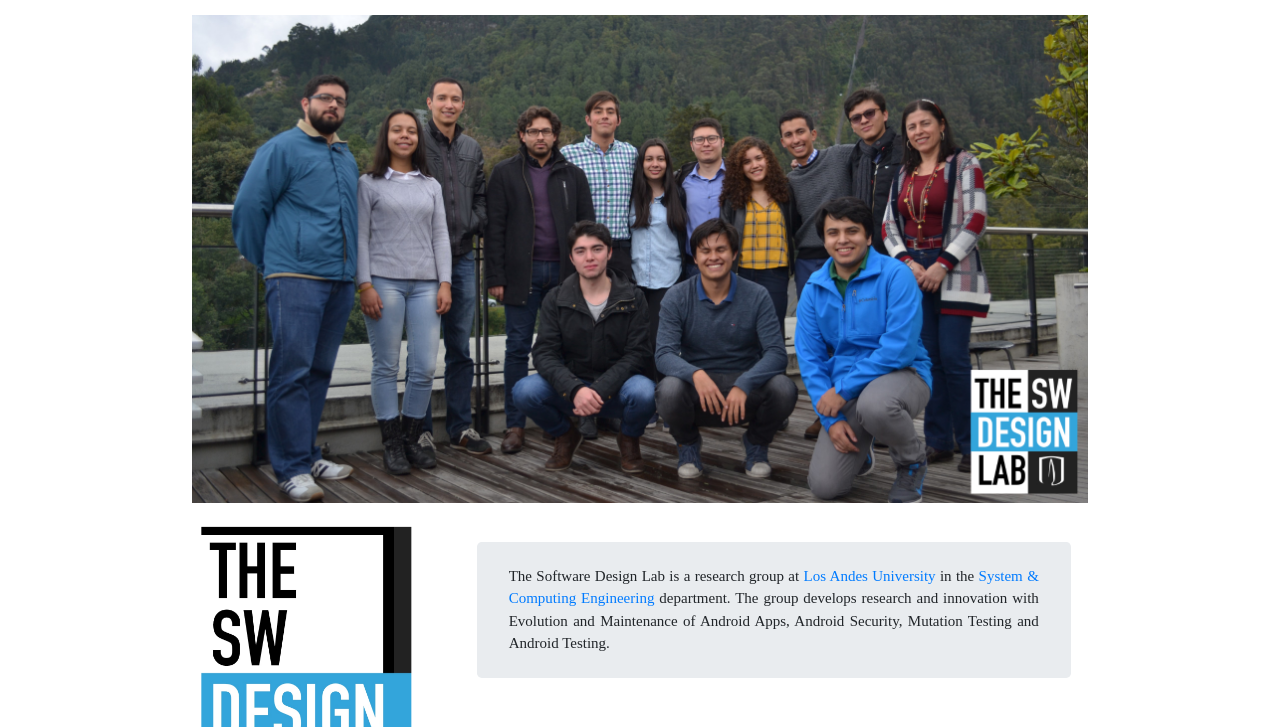
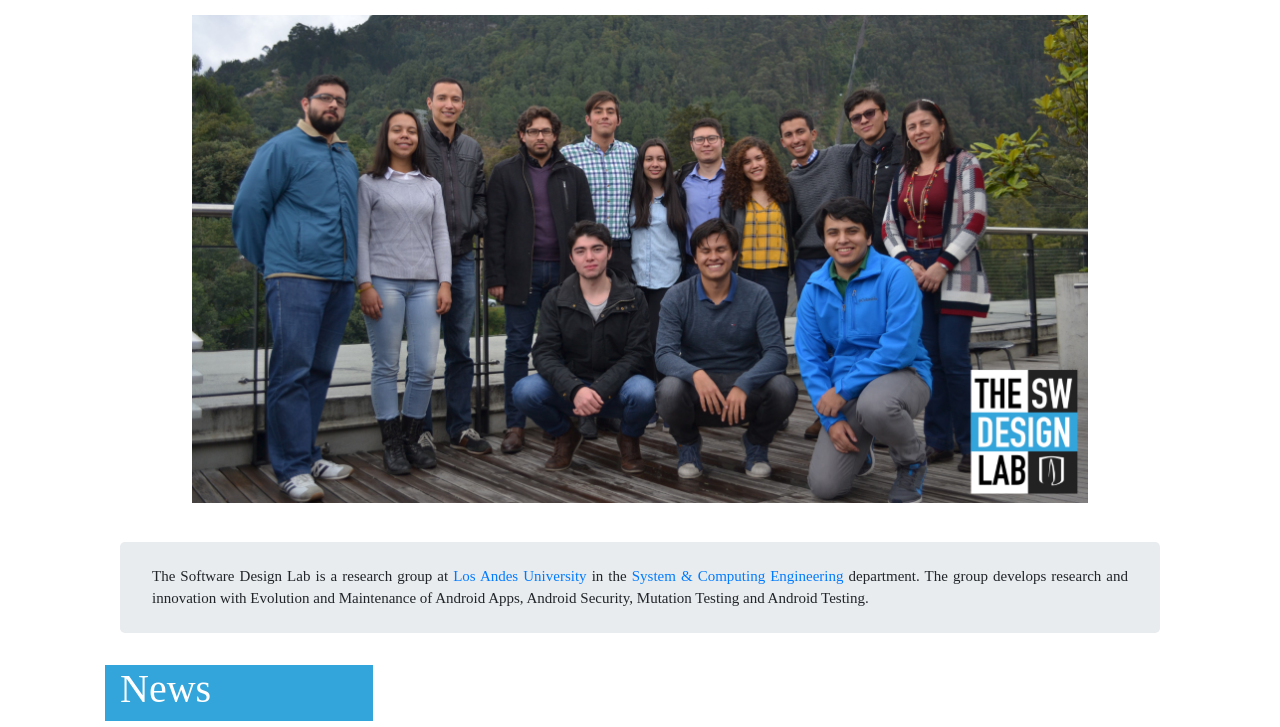
Before and after one commit to uwsampa/research-group-web, a Jekyll site: the page built from index.html, in a window 1280 px wide. Shown: the part 204-931 px from the top of the page. Built offline with Jekyll 4.4.1, drawn with Linux system fonts in a browser that asks for light colours; some web fonts are replaced; grey boxes are pictures that could not be loaded.

Commit message:
Sin logo

```diff
--- a/_layouts/default.html
+++ b/_layouts/default.html
@@ -62,12 +62,7 @@
             {% endif %}
             {% if page.jumbotron %}
             <div class="row" style="padding-top: 15px">
-                <div class="col-sm-12 col-md-12 col-lg-4">
-                    <div class="center">
-                            <img src="{{ site.base }}/img/logo.jpg" alt="TESDLA" id="logo">
-                    </div>
-                </div>
-                <div class="col-sm-12 col-md-12 col-lg-7">
+                <div class="col-sm-12 col-md-12 col-lg-12">
                     <div class="jumbotron">
                         <p>
                             The Software Design Lab is a research group at
```
